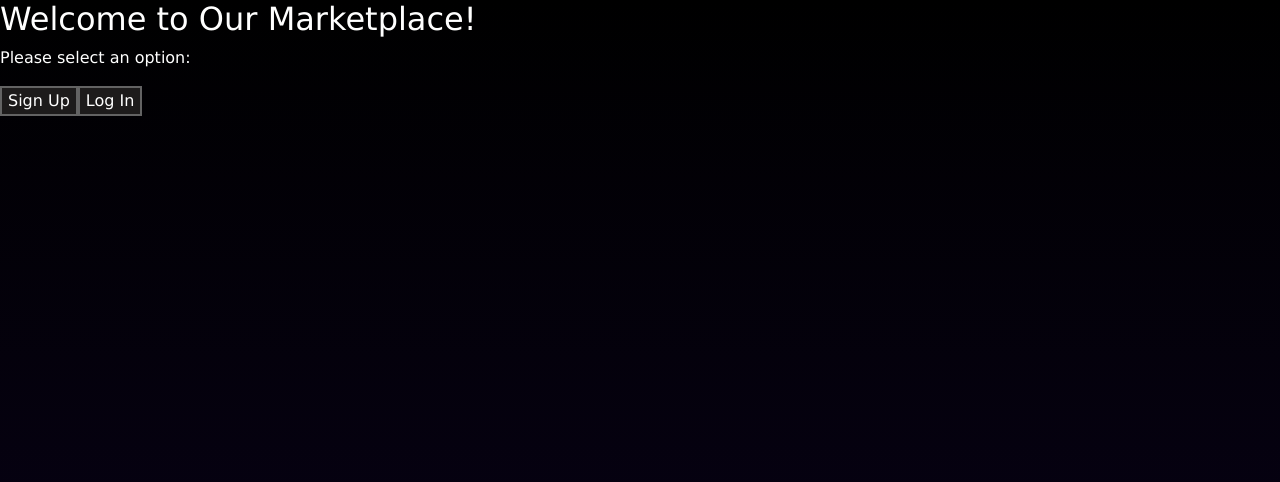
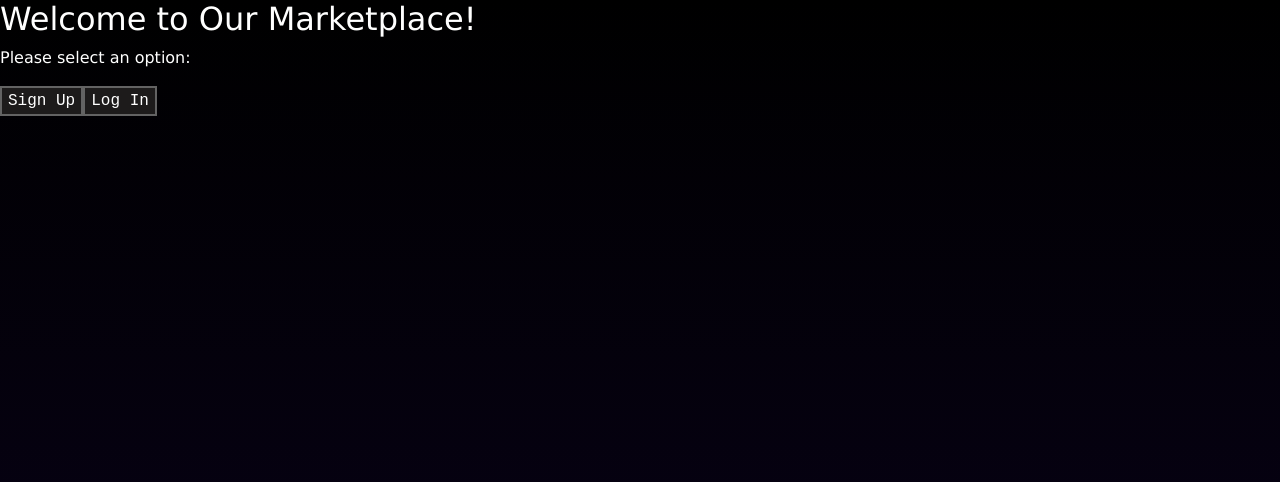
Before and after one commit to stayfrostiii/Congo-Market, a React (Create React App) app in the folder React/app-name/: page / in a window 1280 px wide. Shown: the top 482 px of the page. Built offline with nearby package versions, Linux system fonts and the light colour scheme.

Commit message:
alas, i art thou pushing again

```diff
--- a/React/app-name/src/Pages/global/Global.css
+++ b/React/app-name/src/Pages/global/Global.css
@@ -16,6 +16,7 @@ button
     border-style: solid;
     border-color: rgb(99, 99, 99);
     border-width: 2px;
+    font-family:'Courier New', Courier, monospace;
 }
 
 .header-btns
@@ -24,7 +25,6 @@ button
     width: 100vw;
     height: 64px;
     justify-content: space-between;
-    font-family:'Courier New', Courier, monospace;
 }
 
 .header-btns button
```
